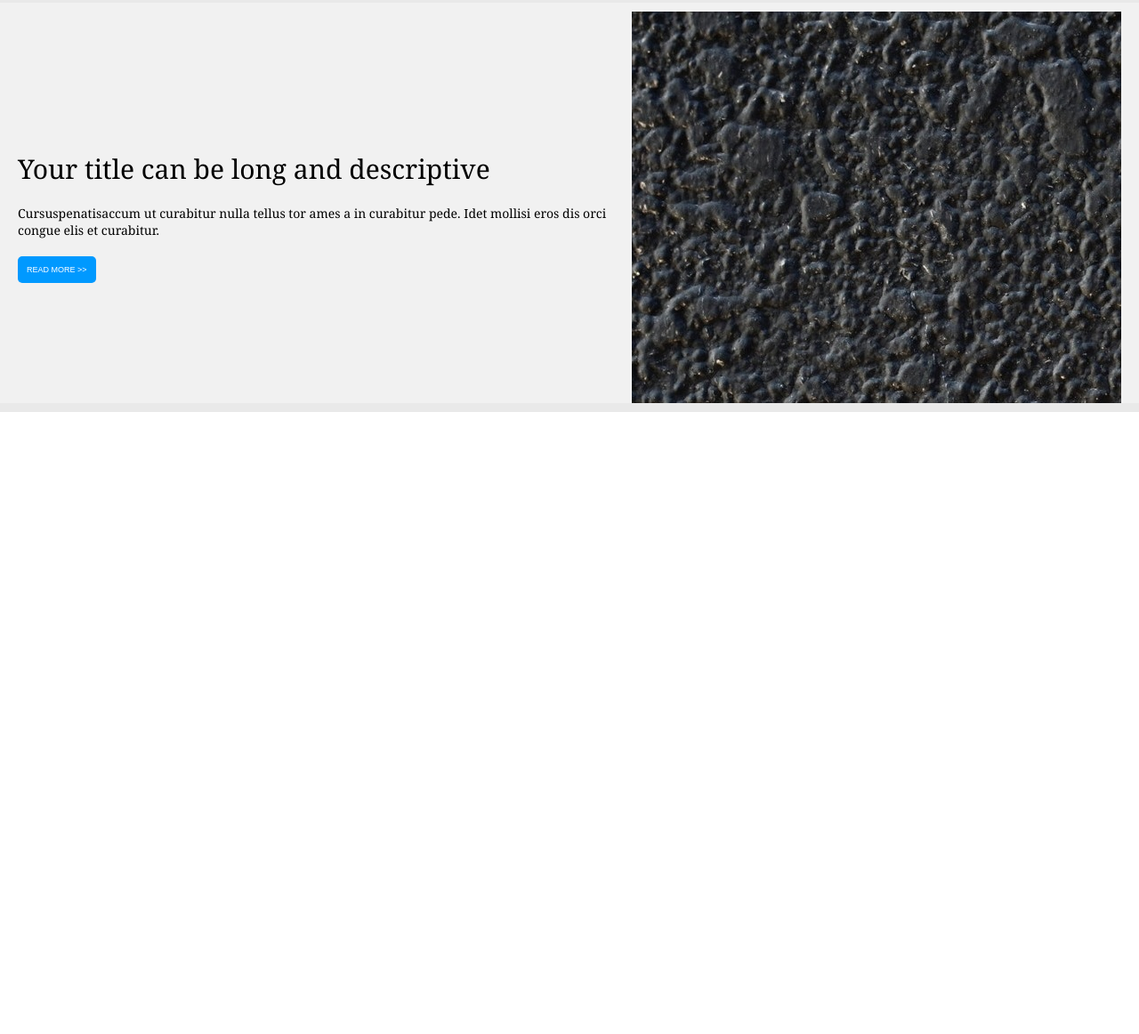
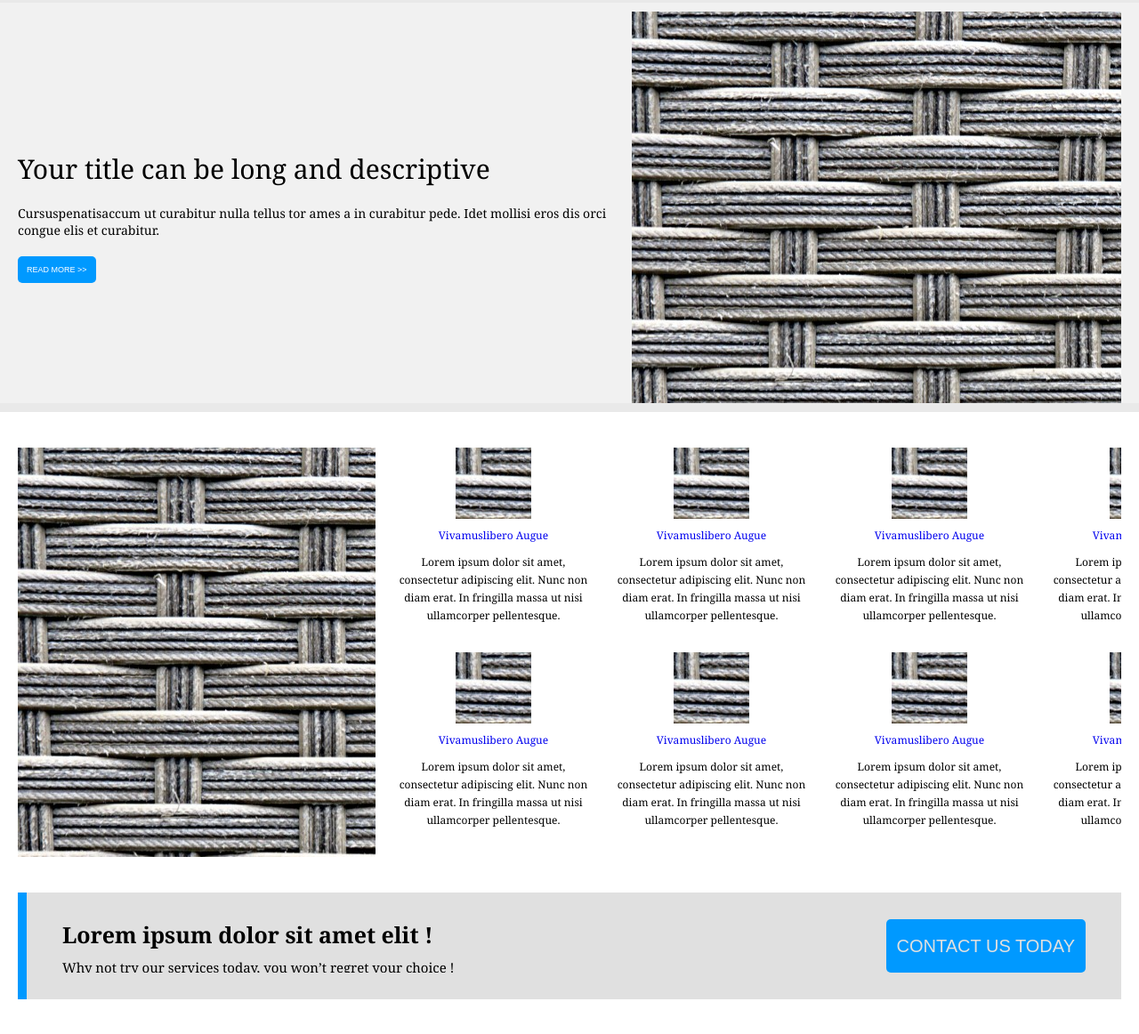
Before and after one commit to MantasZakas/Front-End-Course-19-05-06, a plain HTML site: page Homework/Homework8/pages/homework8.html in a window 1280 px wide. Shown: the part 282-1444 px from the top of the page at 89% size. Before the commit the page ends 800 px from the top, so only its background shows below. Drawn offline with Linux system fonts and the light colour scheme.

Commit message:
Homework 8 white section done

```diff
--- a/Homework/Homework8/css/style.css
+++ b/Homework/Homework8/css/style.css
@@ -178,6 +178,73 @@ header a {
     margin-top: 10px;
     height: 440px;
     min-width: 550px;
-    background: black cover no-repeat;
-    background-image: url("../images/550_440px.jpg");
+    background: black url("../images/sample.jpg") no-repeat;
 }
+#section_white {
+    margin: 40px 20px;
+}
+#section_white div {
+    display: flex;
+    overflow-y: auto;
+}
+#section_white_picture {
+    background: black url("../images/sample.jpg") no-repeat;
+    width: 470px;
+    height: 460px;
+}
+#section_white_menu {
+    height: 480px;
+    flex-grow: 1;
+    display: flex;
+    flex-flow: column wrap;
+    margin-bottom: 20px;
+}
+#section_white_menu div {
+    width: 225px;
+    height: 230px;
+    margin-left: 20px;
+    align-items: center;
+    flex-direction: column;
+}
+#section_white_menu div div {
+    background: black no-repeat;
+    height: 80px;
+    width: 85px;
+    margin: 0 0 10px 0;
+}
+#section_white_menu a {
+    text-decoration: none;
+    font-size: 12px;
+}
+#section_white_menu p {
+    text-align: center;
+    font-size: 12px;
+    line-height: 20px;
+}
+#section_white_banner {
+    height: 120px;
+    box-sizing: border-box;
+    background: #e0e0e0;
+    border-left: #0099ff solid 10px;
+    padding: 30px 40px;
+}
+#section_white_banner div{
+    flex-direction: column;
+    flex-grow: 1;
+}
+#section_white_banner h2 {
+    margin: 0;
+    font-size: 25px;
+}
+#section_white_banner p {
+    margin: 10px 0 0 0;
+    font-size: 15px;
+}
+#section_white_banner button {
+    border: none;
+    border-radius: 5px;
+    background: #0099ff;
+    padding: 15px 12px;
+    font-size: 20px;
+    color: #e0e0e0;
+}
--- a/Homework/Homework8/pages/homework8.html
+++ b/Homework/Homework8/pages/homework8.html
@@ -38,6 +38,7 @@
         </ul>
     </nav>
 </header>
+
 <div id="heading">
     <button id="button_black">
         <a>–</a>
@@ -83,6 +84,7 @@
         </div>
     </div>
 </div>
+
 <div id="section_grey">
     <div id="section_grey_description">
         <div>
@@ -97,8 +99,68 @@
     </div>
 </div>
 
-
-
+<div id="section_white">
+    <div>
+        <div id="section_white_picture"></div>
+        <div id="section_white_menu">
+            <div>
+                <div style="background-image: url(../images/sample.jpg)"></div>
+                <a href="#">Vivamuslibero Augue</a>
+                <p>Lorem ipsum dolor sit amet, consectetur adipiscing elit. Nunc non diam erat. In fringilla massa
+                    ut nisi ullamcorper pellentesque.</p>
+            </div>
+            <div>
+                <div style="background-image: url(../images/sample.jpg)"></div>
+                <a href="#">Vivamuslibero Augue</a>
+                <p>Lorem ipsum dolor sit amet, consectetur adipiscing elit. Nunc non diam erat. In fringilla massa
+                    ut nisi ullamcorper pellentesque.</p>
+            </div>
+            <div>
+                <div style="background-image: url(../images/sample.jpg)"></div>
+                <a href="#">Vivamuslibero Augue</a>
+                <p>Lorem ipsum dolor sit amet, consectetur adipiscing elit. Nunc non diam erat. In fringilla massa
+                    ut nisi ullamcorper pellentesque.</p>
+            </div>
+            <div>
+                <div style="background-image: url(../images/sample.jpg)"></div>
+                <a href="#">Vivamuslibero Augue</a>
+                <p>Lorem ipsum dolor sit amet, consectetur adipiscing elit. Nunc non diam erat. In fringilla massa
+                    ut nisi ullamcorper pellentesque.</p>
+            </div>
+            <div>
+                <div style="background-image: url(../images/sample.jpg)"></div>
+                <a href="#">Vivamuslibero Augue</a>
+                <p>Lorem ipsum dolor sit amet, consectetur adipiscing elit. Nunc non diam erat. In fringilla massa
+                    ut nisi ullamcorper pellentesque.</p>
+            </div>
+            <div>
+                <div style="background-image: url(../images/sample.jpg)"></div>
+                <a href="#">Vivamuslibero Augue</a>
+                <p>Lorem ipsum dolor sit amet, consectetur adipiscing elit. Nunc non diam erat. In fringilla massa
+                    ut nisi ullamcorper pellentesque.</p>
+            </div>
+            <div>
+                <div style="background-image: url(../images/sample.jpg)"></div>
+                <a href="#">Vivamuslibero Augue</a>
+                <p>Lorem ipsum dolor sit amet, consectetur adipiscing elit. Nunc non diam erat. In fringilla massa
+                    ut nisi ullamcorper pellentesque.</p>
+            </div>
+            <div>
+                <div style="background-image: url(../images/sample.jpg)"></div>
+                <a href="#">Vivamuslibero Augue</a>
+                <p>Lorem ipsum dolor sit amet, consectetur adipiscing elit. Nunc non diam erat. In fringilla massa
+                    ut nisi ullamcorper pellentesque.</p>
+            </div>
+        </div>
+    </div>
+    <div id="section_white_banner">
+        <div>
+            <h2>Lorem ipsum dolor sit amet elit !</h2>
+            <p>Why not try our services today, you won’t regret your choice !</p>
+        </div>
+        <button>CONTACT US TODAY</button>
+    </div>
+</div>
 
 </body>
 </html>
```
Also changed, not shown: Homework/Homework8/images/550_440px.jpg (deleted), Homework/Homework8/images/85_80px.jpg (deleted), Homework/Homework8/images/sample.jpg (added).
